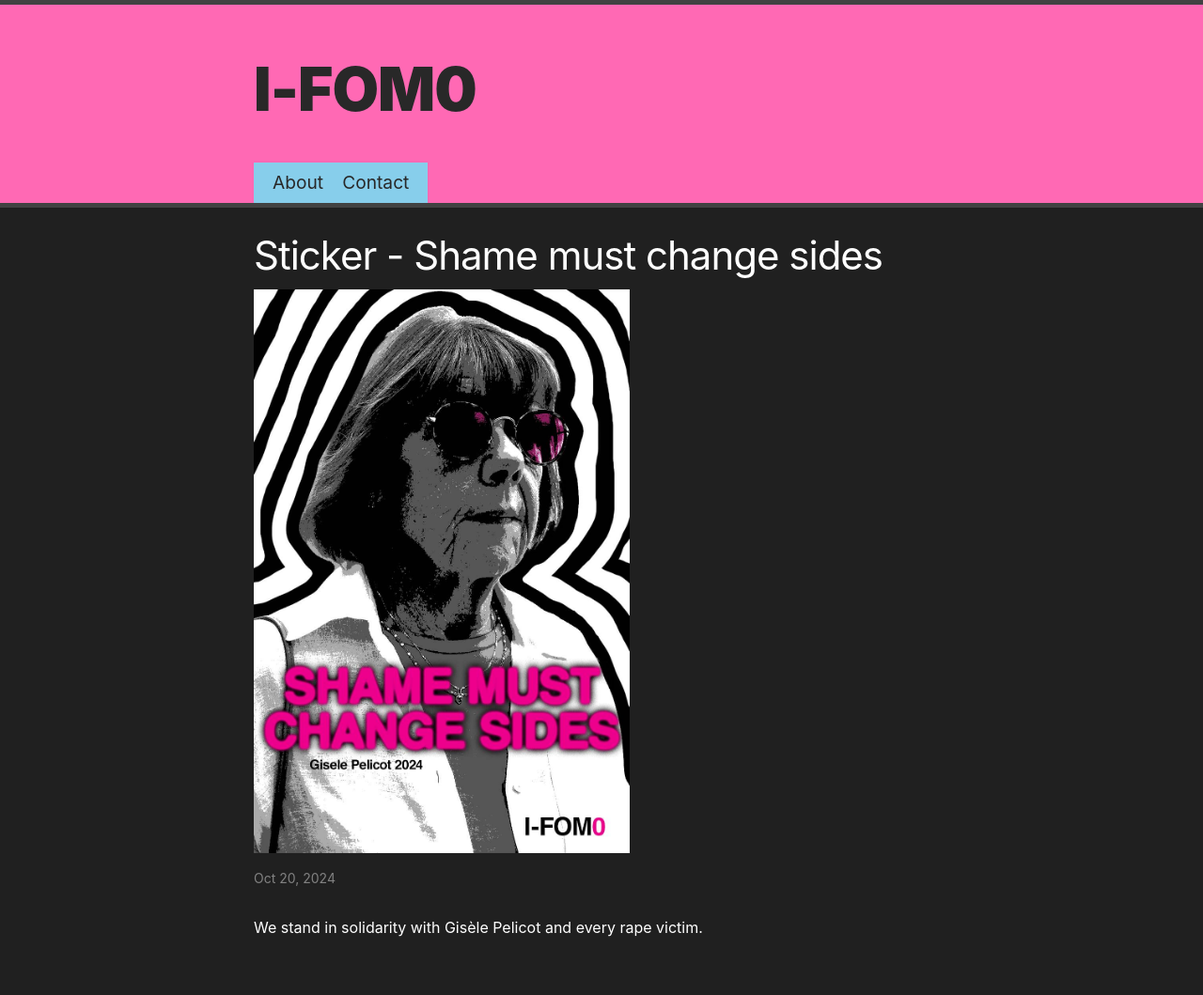
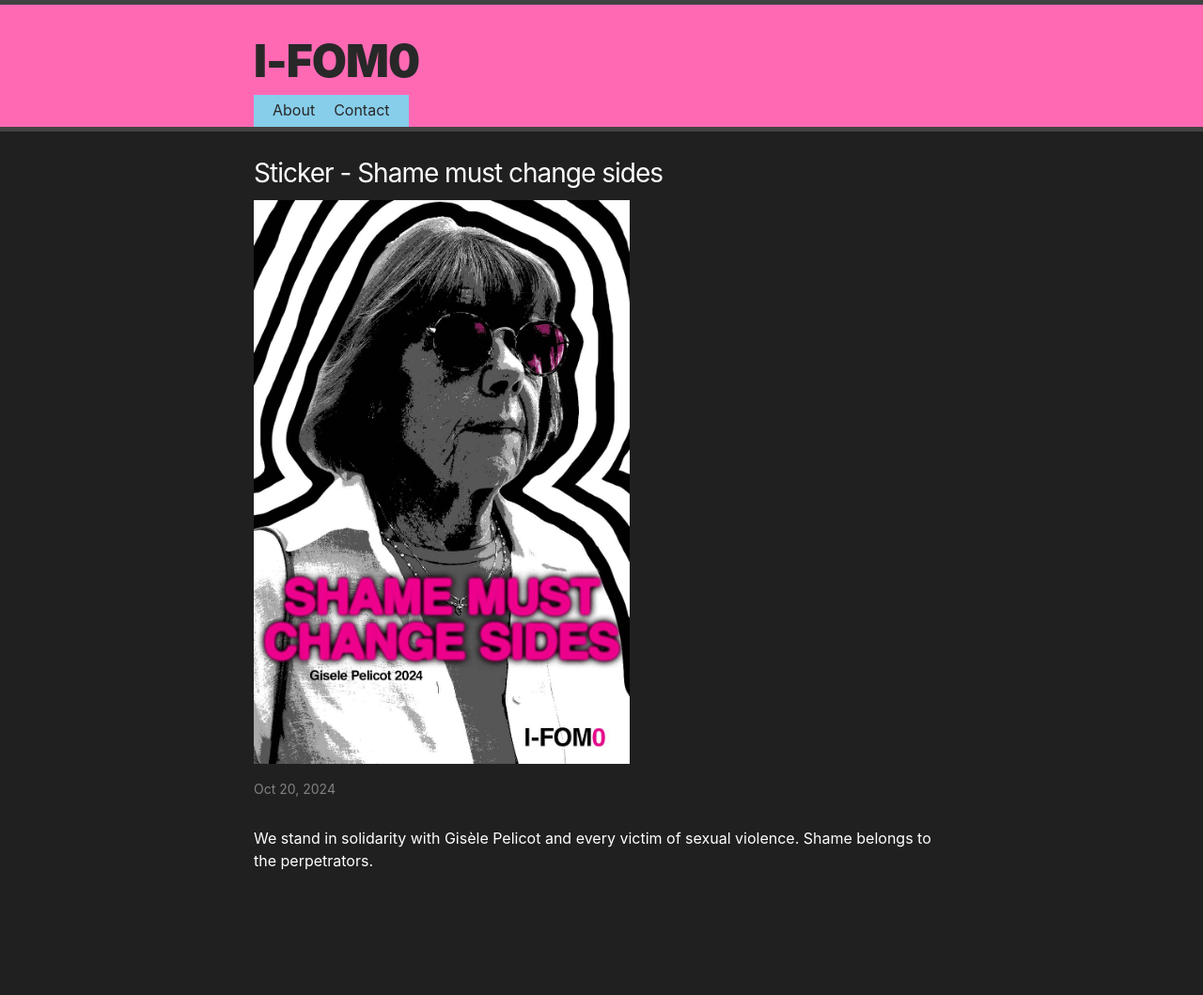
Before and after one commit to ifom0/ifom0.github.io, a Jekyll site: the page built from _posts/2024-10-20-shame-must-change-sides.markdown, in a window 1280 px wide. Shown: the whole page at 94% size. Built offline with Jekyll 4.4.1, drawn with Linux system fonts in a browser that asks for light colours; after the commit the page ends 988 px from its top, so only the background shows below that.

Commit message:
Add email and make fonts smaller

```diff
--- a/_includes/header.html
+++ b/_includes/header.html
@@ -5,7 +5,7 @@
     {%- assign page_paths = site.header_pages | default: default_paths -%}
     <br>
     <a class="site-title" rel="author" href="{{ "/" | relative_url }}">{{ site.title | escape }}</a>
-    <br> <br> <br> <br> <br> <br>
+    <br> <br> <br>
     {%- if page_paths -%}
       <nav class="site-nav">
         <input type="checkbox" id="nav-trigger" class="nav-trigger" />
--- a/_posts/2024-10-20-shame-must-change-sides.markdown
+++ b/_posts/2024-10-20-shame-must-change-sides.markdown
@@ -6,4 +6,4 @@
 categories: jekyll update
 ---
 
-We stand in solidarity with Gisèle Pelicot and every rape victim.
+We stand in solidarity with Gisèle Pelicot and every victim of sexual violence. Shame belongs to the perpetrators.
--- a/_sass/minima/_layout.scss
+++ b/_sass/minima/_layout.scss
@@ -12,9 +12,9 @@
 }
 
 .site-title {
-  @include relative-font-size(4);
+  @include relative-font-size(3);
   font-weight: 900;
-  line-height: $base-line-height * $base-font-size * 5.5;
+  line-height: $base-line-height * $base-font-size * 3;
   letter-spacing: -1px;
   margin-bottom: 0;
   float: left;
@@ -26,11 +26,11 @@
 }
 
 .site-nav {
-  @include relative-font-size(1.2);
+  @include relative-font-size(1);
   border-left: 20px solid $site-nav-background-color;
   border-right: 20px solid $site-nav-background-color;
   float: left;
-  line-height: $base-line-height * $base-font-size * 1.8;
+  line-height: $base-line-height * $base-font-size * 1.4;
   background-color: $site-nav-background-color;
 
   .nav-trigger {
@@ -191,7 +191,7 @@
 }
 
 .page-heading {
-  @include relative-font-size(2);
+  @include relative-font-size(1.75);
 }
 
 .post-list-heading {
@@ -227,12 +227,12 @@
 }
 
 .post-title {
-  @include relative-font-size(2.625);
+  @include relative-font-size(1.75);
   letter-spacing: -1px;
   line-height: 1;
 
   @include media-query($on-laptop) {
-    @include relative-font-size(2.25);
+    @include relative-font-size(1.75);
   }
 }
 
@@ -242,12 +242,12 @@
 }
 
 .post-preview .post-image {
-  height: 350px !important; /* Set fixed height for cropping */
+  height: 256px !important; /* Set fixed height for cropping */
   overflow: hidden !important; /* Hide overflow to crop the image */
 }
 
 .post-preview .post-image img {
-  width: 75%; /* Use 100% width to fill the container */
+  width: 144; /* Use % width to fill the container */
   height: auto; /* Allow height to adjust to maintain aspect ratio */
   object-fit: cover; /* Optional: Crop the image to fit the box */
 }
--- a/contact.markdown
+++ b/contact.markdown
@@ -6,4 +6,4 @@
 
 We meet every Tuesday at 7 pm.
 
-For more information please email us at (loading...)
+For more information please email us at ifom0@posteo.uk
```
Also changed, not shown: Gemfile.lock.
